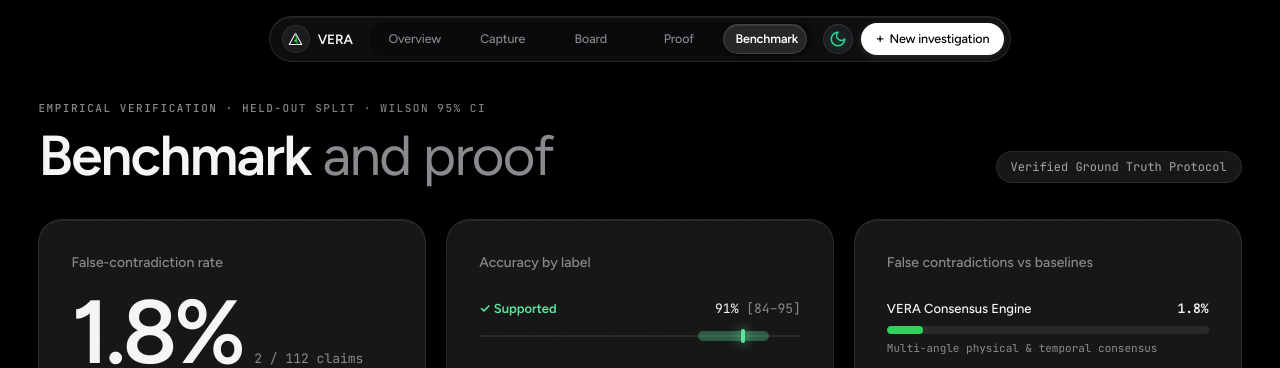
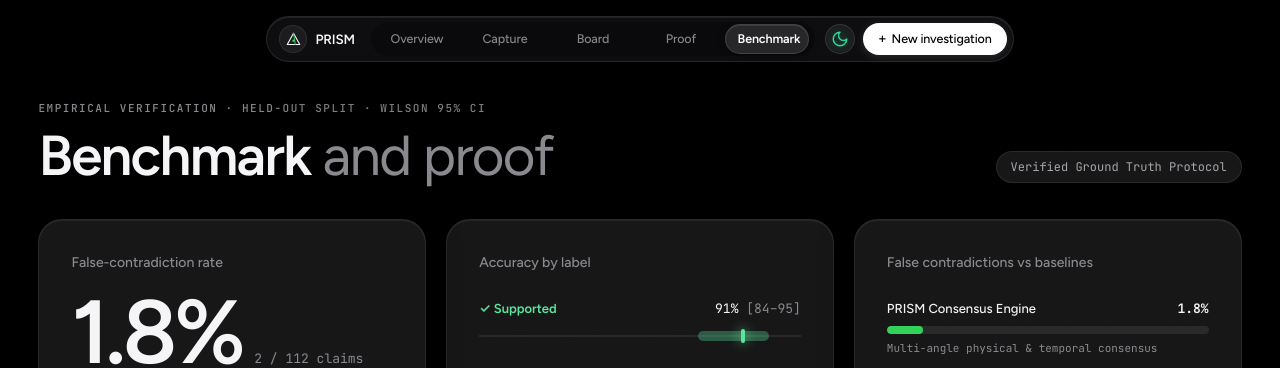
Before and after one commit to Anish0104/GoogleDeepmind, a Next.js app: page /results in a window 1280 px wide. Shown: the top 368 px of the page. Built offline with nearby package versions, Linux system fonts and the light colour scheme.

Commit message:
feat: update brand title and navbar brand lockup to PRISM

```diff
--- a/app/layout.tsx
+++ b/app/layout.tsx
@@ -33,7 +33,7 @@ const monoFont = JetBrains_Mono({
 });
 
 export const metadata: Metadata = {
-  title: "VERA · Multi-Camera Physical Ground Truth",
+  title: "PRISM · Multi-Camera Physical Ground Truth",
   description: "Grounds conflicting spoken accounts in synchronized multi-angle camera evidence.",
   icons: {
     icon: [
--- a/app/new/page.tsx
+++ b/app/new/page.tsx
@@ -3,7 +3,7 @@
 import type { Metadata } from "next";
 import { NewInvestigation } from "@/components/investigation/NewInvestigation";
 
-export const metadata: Metadata = { title: "New Investigation · RASHOMON" };
+export const metadata: Metadata = { title: "New Investigation · PRISM" };
 
 export default function NewInvestigationPage() {
   return (
--- a/app/results/page.tsx
+++ b/app/results/page.tsx
@@ -33,7 +33,7 @@ const SAMPLE = {
 };
 
 const BASELINES = [
-  { label: "VERA Consensus Engine", rate: 0.018, color: "#30D158", sub: "Multi-angle physical & temporal consensus" },
+  { label: "PRISM Consensus Engine", rate: 0.018, color: "#30D158", sub: "Multi-angle physical & temporal consensus" },
   { label: "Direct Multi-Camera", rate: 0.036, color: "#86868B", sub: "Unassisted multi-view geometric projection" },
   { label: "Monocular Vision Model", rate: 0.143, color: "#FF453A", sub: "Standard single-camera foundation VLM" },
 ];
--- a/components/site/Nav.tsx
+++ b/components/site/Nav.tsx
@@ -108,7 +108,7 @@ export function Nav() {
           {/* Brand Lockup */}
           <Link
             href="/"
-            aria-label="VERA home"
+            aria-label="PRISM home"
             style={{
               display: "flex",
               alignItems: "center",
@@ -143,7 +143,7 @@ export function Nav() {
                 letterSpacing: "-0.01em",
               }}
             >
-              VERA
+              PRISM
             </span>
           </Link>
 
```
